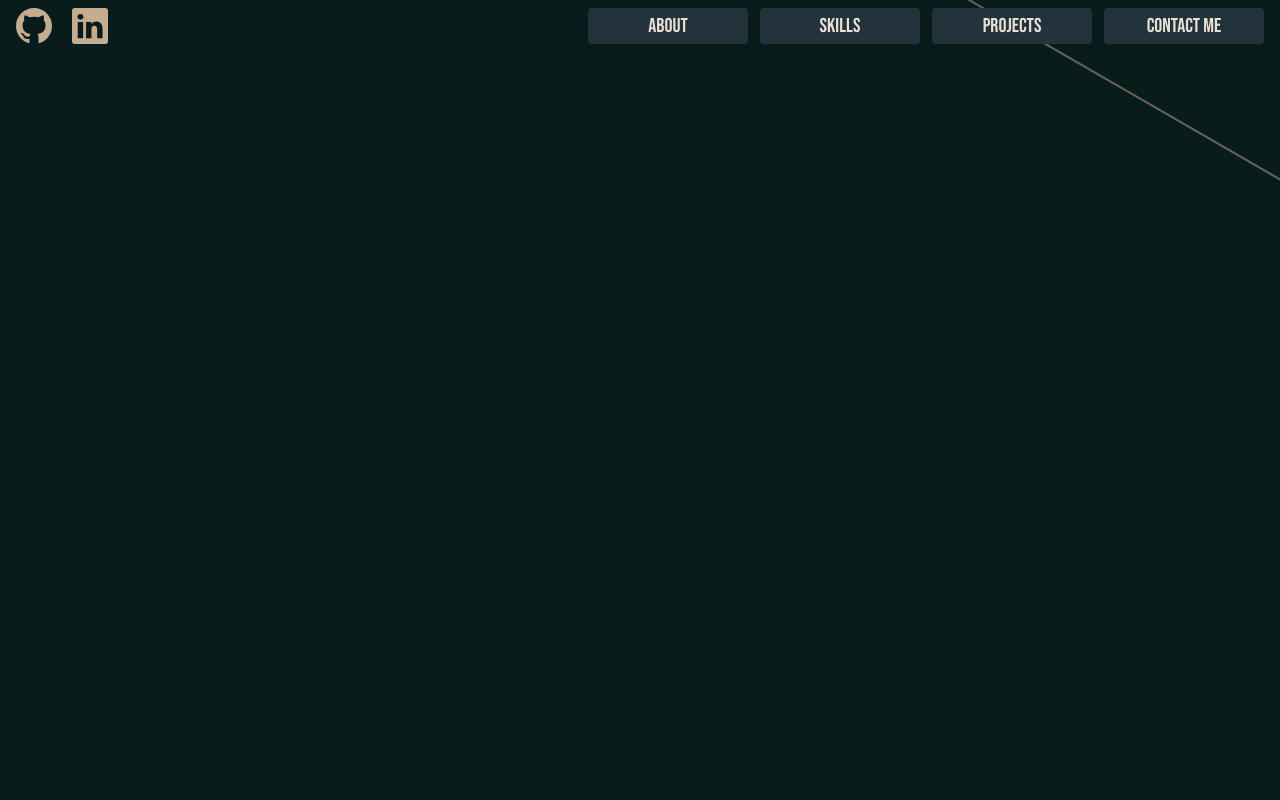
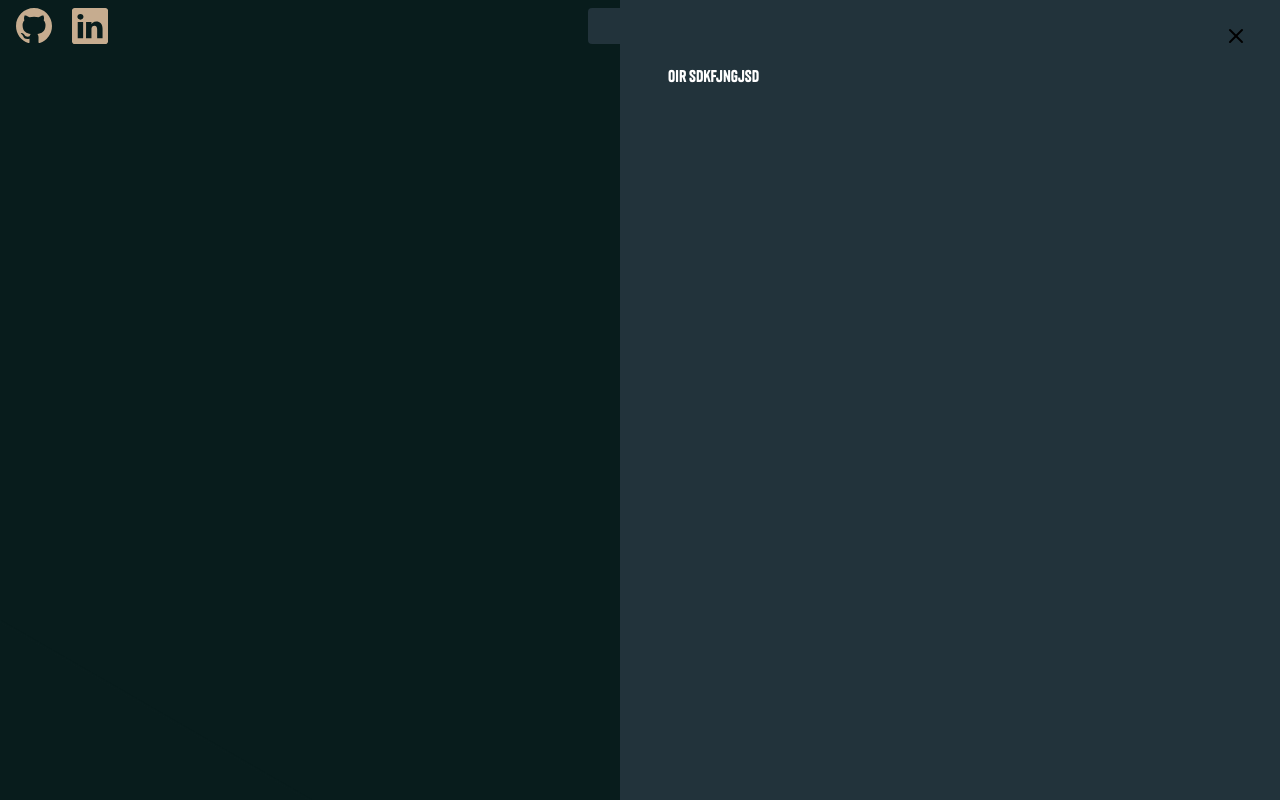
Before and after one commit to Lukas-WND/my-portfolio, a React (Vite) app: page / in a window 1280 px wide. Shown: the top 800 px of the page. Built offline with nearby package versions, Linux system fonts and the light colour scheme.

Commit message:
:construction: wip: aside menu

```diff
--- a/src/App.tsx
+++ b/src/App.tsx
@@ -1,6 +1,7 @@
 import { About } from "./components/about/About";
 import { Header } from "./components/Header";
 import { HomeHero } from "./components/Home";
+import { Projects } from "./components/projects/Projects";
 
 function App() {
   return (
@@ -8,6 +9,7 @@ function App() {
       <Header />
       <HomeHero />
       <About />
+      <Projects />
     </main>
   );
 }
--- a/src/components/Header.tsx
+++ b/src/components/Header.tsx
@@ -1,3 +1,8 @@
+import { gsap } from "gsap/gsap-core";
+import { useGSAP } from "@gsap/react";
+import { ScrollTrigger } from "gsap/ScrollTrigger";
+import { useState } from "react";
+
 interface Nav {
   label: string;
   href: string;
@@ -27,6 +32,26 @@ function Linkedin() {
   );
 }
 
+function X() {
+  return (
+    <svg
+      xmlns="http://www.w3.org/2000/svg"
+      width="24"
+      height="24"
+      viewBox="0 0 24 24"
+      fill="none"
+      stroke="currentColor"
+      strokeWidth="2"
+      strokeLinecap="round"
+      strokeLinejoin="round"
+      className="lucide lucide-x"
+    >
+      <path d="M18 6 6 18" />
+      <path d="m6 6 12 12" />
+    </svg>
+  );
+}
+
 export function Header() {
   const menu: Nav[] = [
     { label: "About", href: "/#about" },
@@ -35,10 +60,36 @@ export function Header() {
     { label: "Contact Me", href: "/#contact" },
   ];
 
+  gsap.registerPlugin(ScrollTrigger);
+
+  useGSAP(() => {
+    const tl = gsap.timeline({
+      scrollTrigger: {
+        trigger: "#home",
+        start: "bottom 10%",
+        scrub: true,
+      },
+    });
+
+    tl.to(".header-pc", {
+      y: -100,
+    });
+
+    tl.to(".header-mb", {
+      marginLeft: 0,
+    });
+  });
+
+  const [open, setOpen] = useState(false);
+
+  const toggleOpen = () => {
+    setOpen((prev) => (prev == true ? false : true));
+  };
+
   return (
     <div className="fixed px-4 py-2 z-50 w-full">
-      <header className="h-9">
-        <div className="h-full flex items-center justify-between">
+      <header className="h-9 relative">
+        <div className="h-full flex items-center justify-between header-pc duration-500">
           <div className="h-full flex gap-5 items-center justify-center">
             <a
               className="h-full content-center"
@@ -65,6 +116,22 @@ export function Header() {
             ))}
           </nav>
         </div>
+        <div className="h-full w-full fixed inset-0 top-0 flex justify-end ml-20 duration-500 header-mb">
+          <div
+            className={`fixed inset-0 bg-black bg-opacity-50 ${
+              !open && "hidden"
+            }`}
+          ></div>
+          <div className="fixed top-0 right-0 h-screen overflow-y-auto w-[660px] bg-gunmetal py-16 px-12">
+            <button
+              className="absolute top-6 right-8"
+              onClick={toggleOpen}
+            >
+              <X />
+            </button>
+            <div className="text-white">oir sdkfjngjsd</div>
+          </div>
+        </div>
       </header>
     </div>
   );
--- a/src/components/Home.tsx
+++ b/src/components/Home.tsx
@@ -11,7 +11,7 @@ export function HomeHero() {
   useGSAP(() => {
     gsap.to(title.current, {
       opacity: 0,
-      paddingTop: 200,
+      paddingTop: 300,
       scrollTrigger: {
         trigger: home.current,
         scrub: true,
--- a/src/components/about/About.tsx
+++ b/src/components/about/About.tsx
@@ -13,15 +13,15 @@ export function About() {
   useGSAP(() => {
     const contentArray: Element[] = gsap.utils.toArray(".content");
 
-    gsap.to(".sphere", {
-      scale: 1.5,
-      scrollTrigger: {
-        trigger: container.current,
-        start: "top bottom",
-        end: "top top",
-        scrub: 0.7,
-      },
-    });
+    // gsap.to(".sphere", {
+    //   borderRadius: "2.5rem",
+    //   duration: 0.5,
+    //   scrollTrigger: {
+    //     trigger: ".sphere",
+    //     start: "top 60%",
+    //     end: "top top",
+    //   },
+    // });
 
     ScrollTrigger.create({
       trigger: imagesRef.current,
@@ -66,11 +66,11 @@ export function About() {
     <section
       id="about"
       ref={container}
-      className="w-full min-h-screen relative bg-walnut rounded-t-full"
+      className="w-full min-h-screen relative bg-walnut rounded-t-3xl"
     >
-      <div className="absolute w-full rounded-full z-[1] aspect-square bg-walnut sphere"></div>
+      {/* <div className="absolute top-0 w-full rounded-full z-[1] aspect-square bg-walnut sphere"></div> */}
 
-      <div className="relative z-[2] h-full w-full sec">
+      <div className="relative z-[2] sec">
         <div className="absolute w-2/5 max-h-screen" ref={bgRef}>
           <div className="relative w-full h-screen overflow-hidden">
             <div className="im1">
@@ -97,11 +97,11 @@ export function About() {
           <Images />
 
           <div className="col-span-6 col-start-7 h-full text-khaki" id="texts">
-            <div className="h-[calc(100vh-5rem)] w-full content">
+            <article className="h-[calc(100vh-5rem)] w-full content">
               <h2 className="w-full text-9xl font-secondary text-almond text-end">
                 About Me
               </h2>
-              <article className="text-4xl font-secondary  mt-10 text-justify">
+              <div className="text-4xl font-secondary  mt-10 text-justify">
                 <p>
                   Lorem ipsum dolor sit amet consectetur adipisicing elit. Earum
                   non, ut iure officia voluptatibus, unde quo quaerat pariatur
@@ -115,13 +115,13 @@ export function About() {
                   error dolorem enim pariatur blanditiis dolor, perspiciatis
                   natus?
                 </p>
-              </article>
-            </div>
-            <div className="h-[calc(100vh-5rem)] w-full content">
+              </div>
+            </article>
+            <article className="h-[calc(100vh-5rem)] w-full content">
               <h2 className="w-full text-9xl font-secondary text-almond text-end">
-                Works
+                Experience
               </h2>
-              <article className="text-4xl font-secondary  mt-10 text-justify">
+              <div className="text-4xl font-secondary  mt-10 text-justify">
                 <p>
                   Lorem ipsum dolor sit amet consectetur adipisicing elit. Earum
                   non, ut iure officia voluptatibus, unde quo quaerat pariatur
@@ -135,13 +135,13 @@ export function About() {
                   error dolorem enim pariatur blanditiis dolor, perspiciatis
                   natus?
                 </p>
-              </article>
-            </div>
-            <div className="h-[calc(100vh-5rem)] w-full content">
+              </div>
+            </article>
+            <article className="h-[calc(100vh-5rem)] w-full content">
               <h2 className="w-full text-9xl font-secondary text-almond text-end">
                 Education
               </h2>
-              <article className="text-4xl font-secondary  mt-10 text-justify">
+              <div className="text-4xl font-secondary  mt-10 text-justify">
                 <p>
                   Lorem ipsum dolor sit amet consectetur adipisicing elit. Earum
                   non, ut iure officia voluptatibus, unde quo quaerat pariatur
@@ -155,8 +155,8 @@ export function About() {
                   error dolorem enim pariatur blanditiis dolor, perspiciatis
                   natus?
                 </p>
-              </article>
-            </div>
+              </div>
+            </article>
           </div>
         </div>
       </div>
--- /dev/null
+++ b/src/components/projects/Projects.tsx
@@ -0,0 +1,5 @@
+export function Projects() {
+  return <section className="h-screen mt-screen bg-khaki">
+
+  </section>;
+}
```
